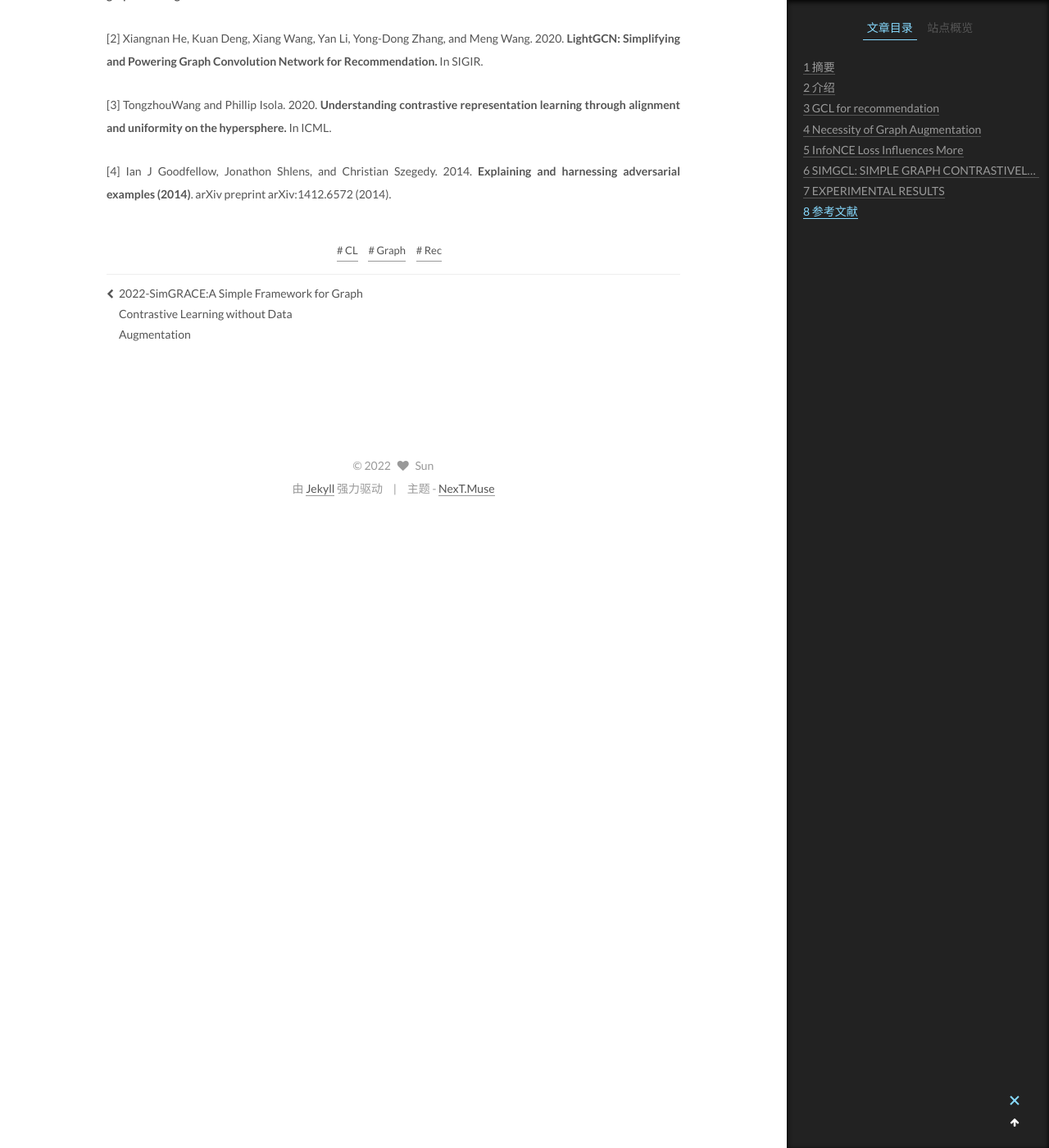
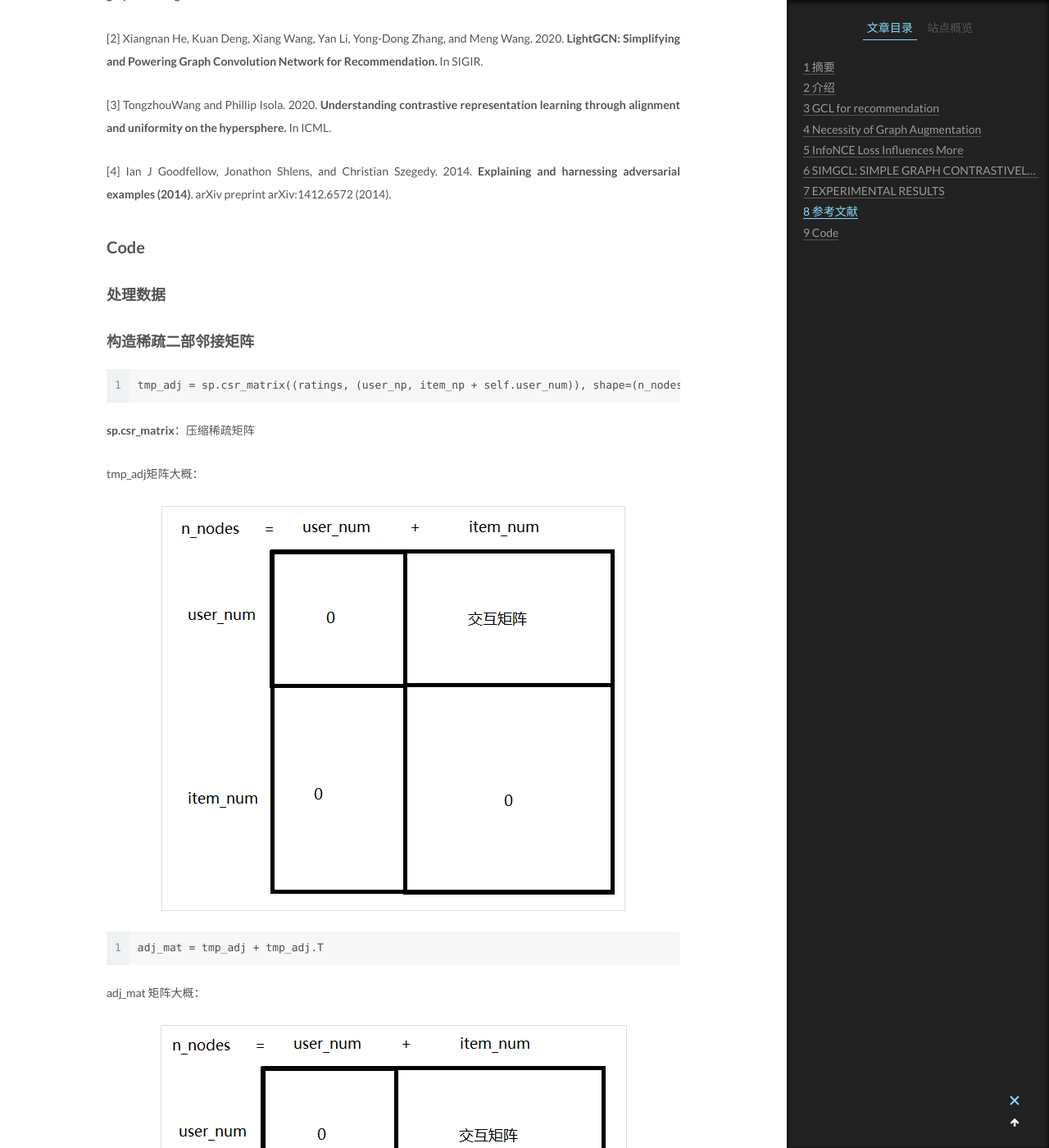
Before and after one commit to SunJC911/sunjc911.github.io, a Jekyll site: the page built from _posts/2022-05-17-2022-Are-Graph-Augmentations-Necessary-Simple-Graph-Contrastive-Learning-for-Recommendation.md, in a window 1280 px wide and 1400 px high, scrolled down 6160 px. Shown: the whole window at 82% size. Built offline with Jekyll 4.4.1, drawn with Linux system fonts in a browser that asks for light colours.

Commit message:
SimGCL code

````diff
--- a/_posts/2022-05-17-2022-Are-Graph-Augmentations-Necessary-Simple-Graph-Contrastive-Learning-for-Recommendation.md
+++ b/_posts/2022-05-17-2022-Are-Graph-Augmentations-Necessary-Simple-Graph-Contrastive-Learning-for-Recommendation.md
@@ -131,3 +131,31 @@ $$\begin{array}{r}
 [3] TongzhouWang and Phillip Isola. 2020. **Understanding contrastive representation learning through alignment and uniformity on the hypersphere.** In ICML.
 
 [4] Ian J Goodfellow, Jonathon Shlens, and Christian Szegedy. 2014. **Explaining and harnessing adversarial examples (2014)**. arXiv preprint arXiv:1412.6572 (2014).
+
+## Code
+
+### 处理数据
+
+### 构造稀疏二部邻接矩阵
+
+```
+tmp_adj = sp.csr_matrix((ratings, (user_np, item_np + self.user_num)), shape=(n_nodes, n_nodes),dtype=np.float32)
+```
+
+**sp.csr_matrix**：压缩稀疏矩阵
+
+tmp_adj矩阵大概：
+
+![tmp_adj](https://sunjc911.github.io/assets/images/SimGCL/tmp_adj.png)
+
+```
+adj_mat = tmp_adj + tmp_adj.T
+```
+
+adj_mat 矩阵大概：
+
+![adj_mat](https://sunjc911.github.io/assets/images/SimGCL/adj_mat.png)
+
+### 其他
+
+exec() : 执行括号内的语句；
````
Also changed, not shown: assets/images/SimGCL/adj_mat.png (added), assets/images/SimGCL/tmp_adj.png (added).
